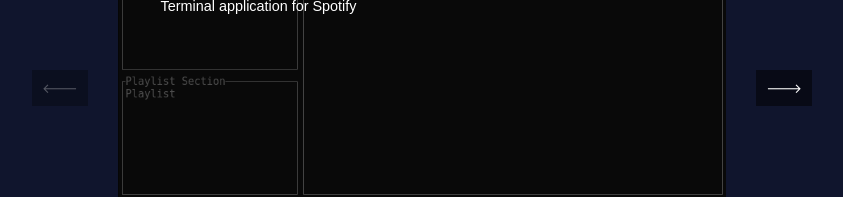
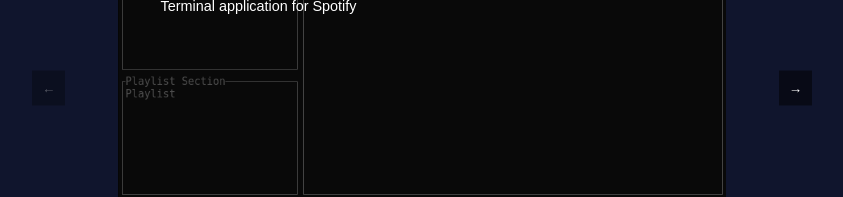
Before and after one commit to moonlight58/portfolio, a Vue app: page /#/ in a window 1280 px wide. Shown: the part 605-802 px from the top of the page, without its empty margins (218-1061 px from the left). Built offline with nearby package versions, Linux system fonts and the light colour scheme; a web font is replaced by a local one.

Commit message:
Unicode (←→)Arrow Carousel

```diff
--- a/src/components/CarouselProject.vue
+++ b/src/components/CarouselProject.vue
@@ -40,8 +40,8 @@
         </div>
       </div>
     </div>
-    <button @click="prev" class="control prev" :disabled="isPrevDisabled" :class="{ disabled: isPrevDisabled }">🡐</button>
-    <button @click="next" class="control next" :disabled="isNextDisabled" :class="{ disabled: isNextDisabled }">🡒</button>
+    <button @click="prev" class="control prev" :disabled="isPrevDisabled" :class="{ disabled: isPrevDisabled }">←</button>
+    <button @click="next" class="control next" :disabled="isNextDisabled" :class="{ disabled: isNextDisabled }">→</button>
   </div>
 </template>
 
```
